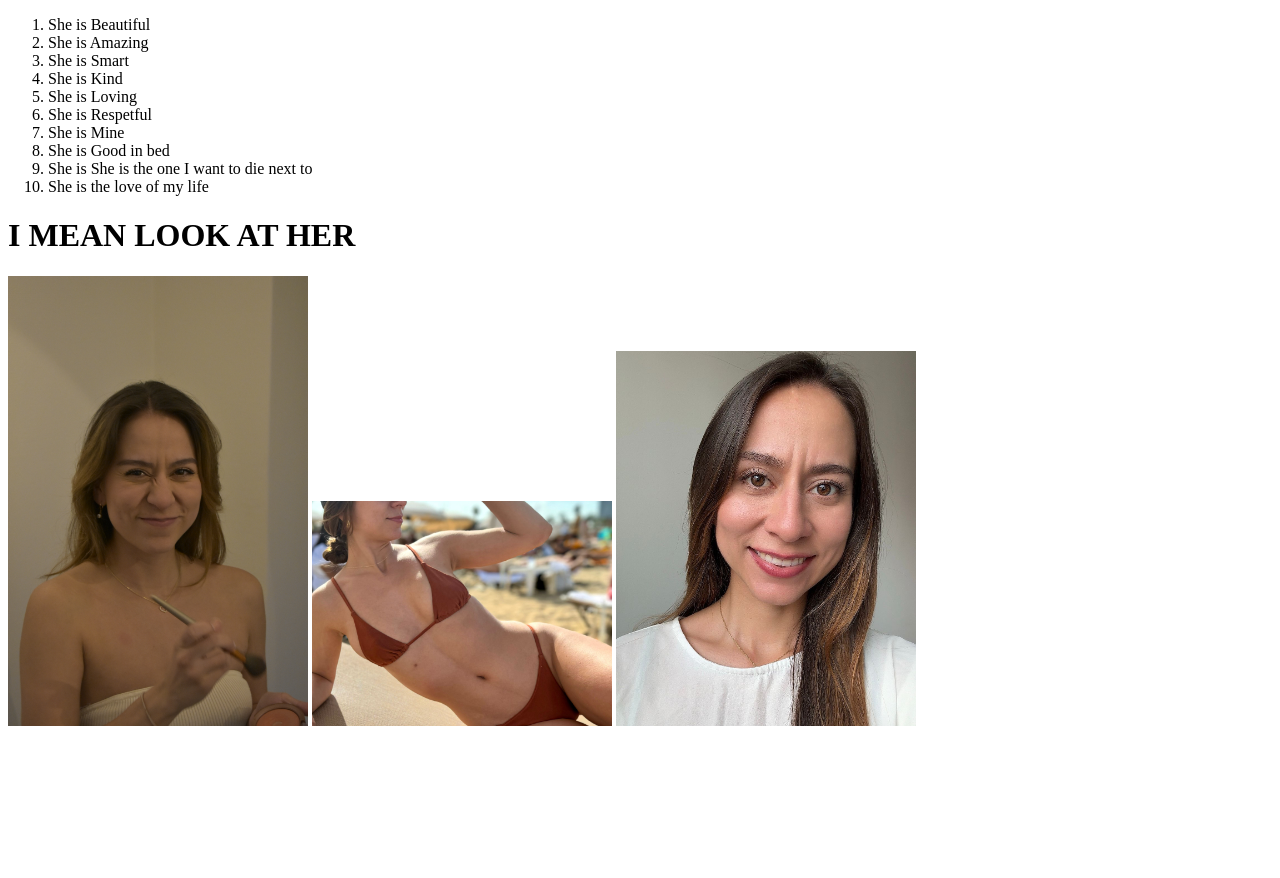
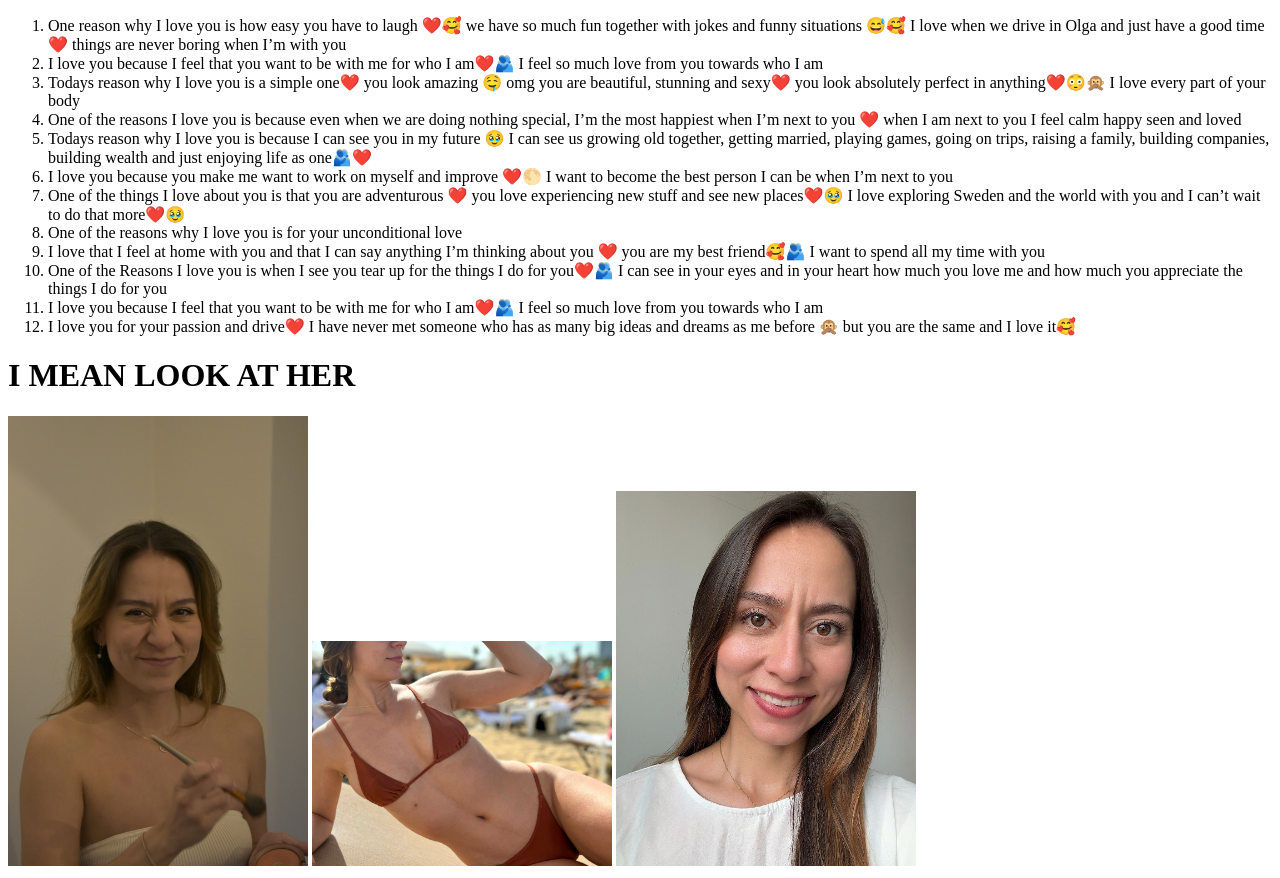
Before and after one commit to MrAtting/Test-locve, a plain HTML site: page Public/Reason_I_Love.html in a window 1280 px wide. Before the commit the page ends 800 px from the top, so only its background shows below. Drawn offline with Linux system fonts and the light colour scheme.

Commit message:
Add files via upload

```diff
--- a/Public/Reason_I_Love.html
+++ b/Public/Reason_I_Love.html
@@ -7,16 +7,18 @@
   </head>
   <body>
     <ol>
-      <li>She is Beautiful</li>
-      <li>She is Amazing</li>
-      <li>She is Smart</li>
-      <li>She is Kind</li>
-      <li>She is Loving</li>
-      <li>She is Respetful</li>
-      <li>She is Mine</li>
-      <li>She is Good in bed</li>
-      <li>She is She is the one I want to die next to</li>
-      <li>She is the love of my life</li>
+        <li>One reason why I love you is how easy you have to laugh ❤️🥰 we have so much fun together with jokes and funny situations 😅🥰 I love when we drive in Olga and just have a good time❤️ things are never boring when I’m with you</li>
+        <li>I love you because I feel that you want to be with me for who I am❤️🫂 I feel so much love from you towards who I am</li>
+        <li>Todays reason why I love you is a simple one❤️ you look amazing 🤤 omg you are beautiful, stunning and sexy❤️ you look absolutely perfect in anything❤️😳🙊 I love every part of your body</li>
+        <li>One of the reasons I love you is because even when we are doing nothing special, I’m the most happiest when I’m next to you ❤️ when I am next to you I feel calm happy seen and loved</li>
+        <li>Todays reason why I love you is because I can see you in my future 🥹 I can see us growing old together, getting married, playing games, going on trips, raising a family, building companies, building wealth and just enjoying life as one🫂❤️</li>
+        <li>I love you because you make me want to work on myself and improve ❤️🌕 I want to become the best person I can be when I’m next to you</li>
+        <li>One of the things I love about you is that you are adventurous ❤️ you love experiencing new stuff and see new places❤️🥹 I love exploring Sweden and the world with you and I can’t wait to do that more❤️🥹</li>
+        <li>One of the reasons why I love you is for your unconditional love</li>
+        <li>I love that I feel at home with you and that I can say anything I’m thinking about you ❤️ you are my best friend🥰🫂 I want to spend all my time with you</li>
+        <li>One of the Reasons I love you is when I see you tear up for the things I do for you❤️🫂 I can see in your eyes and in your heart how much you love me and how much you appreciate the things I do for you</li>
+        <li>I love you because I feel that you want to be with me for who I am❤️🫂 I feel so much love from you towards who I am</li>
+        <li>I love you for your passion and drive❤️ I have never met someone who has as many big ideas and dreams as me before 🙊 but you are the same and I love it🥰</li>
     </ol>
     <h1>I MEAN LOOK AT HER</h1>
     <img src="../Assets/Images/_DSC0418.JPG" width="300" />
```
